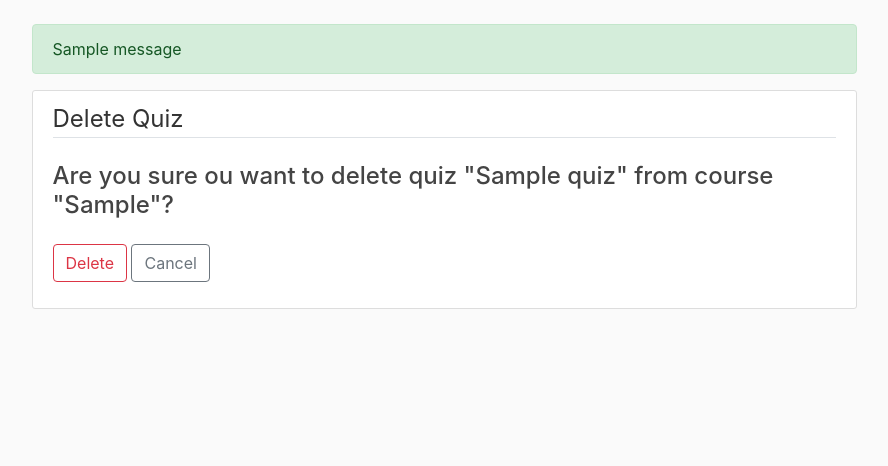
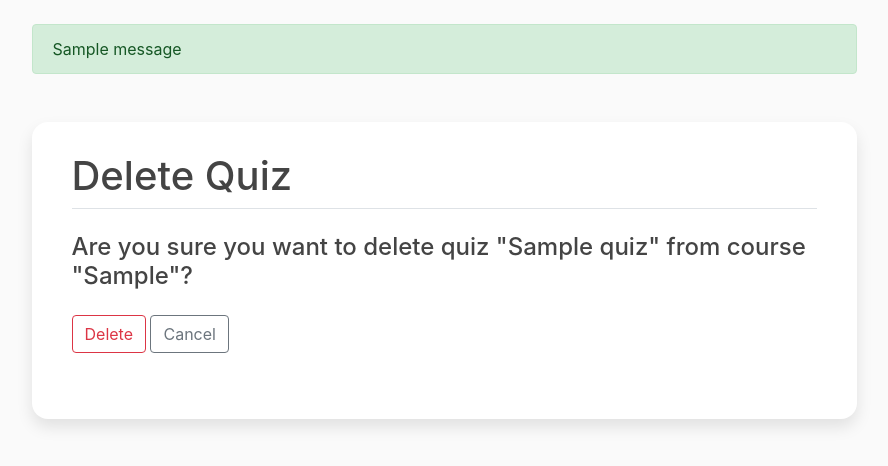
Before and after one commit to jcmProjects/quiz_dev, a Django app: page /quiz/1/delete/ in a window 1280 px wide. Shown: the part 56-522 px from the top of the page, without its empty margins (196-1084 px from the left). Run offline with Django 3.2, Linux system fonts and the light colour scheme; a user stored in the database is signed in; tables that the repository leaves empty hold one stand-in row (values such as "Sample post"); one stand-in notice (Sample message) is shown; some libraries are stand-ins or nearby versions.

Commit message:
graphical updates

```diff
--- a/django_quiz/quiz/templates/quiz/quiz_confirm_delete.html
+++ b/django_quiz/quiz/templates/quiz/quiz_confirm_delete.html
@@ -1,13 +1,15 @@
 {% extends "blog/base.html" %}
 {% block content %}
-    <div class="content-section">
+    <div class="card card-signin my-5">
+        <div class="card-body">
+            <div class="quiz-content-section">
                 <form method="POST">    <!-- must be "POST" for some reason... -->
                     {% csrf_token %}    <!-- Security Token. It's necessary, otherwise the form won't work. -->
                     <fieldset class="form-group">
                         <legend class="border-bottom mb-4">
-                    Delete Quiz
+                            <h1>Delete Quiz</h1>
                         </legend>
-                <h4>Are you sure ou want to delete quiz "{{ object.question }}" from course "{{ object.course }}"?</h4>
+                        <h4>Are you sure you want to delete quiz "{{ object.question }}" from course "{{ object.course }}"?</h4>
                     </fieldset>
                     <div class="form-group">
                         <button class="btn btn-outline-danger" type="submit">Delete</button>
@@ -15,4 +17,6 @@
                     </div>
                 </form>
             </div>
+        </div>
+    </div>
 {% endblock content %}
--- a/django_quiz/quiz/views.py
+++ b/django_quiz/quiz/views.py
@@ -1,6 +1,7 @@
 from django.shortcuts import render, get_object_or_404
 from django.contrib.auth.mixins import LoginRequiredMixin, UserPassesTestMixin
 from django.contrib.auth.models import User
+from django.contrib import messages
 from django.views.generic import ListView, DetailView, CreateView, UpdateView, DeleteView
 from .models import Quiz
 
@@ -15,6 +16,7 @@ class QuizCreateView(LoginRequiredMixin, CreateView):
 
     def form_valid(self, form):
         form.instance.author = self.request.user
+        messages.add_message(self.request, messages.INFO, 'Your Quiz has been successfully created.')
         return super().form_valid(form)
 
 
@@ -43,6 +45,7 @@ class QuizEditView(LoginRequiredMixin, UserPassesTestMixin, UpdateView):
 
     def form_valid(self, form):
         form.instance.author = self.request.user
+        messages.add_message(self.request, messages.INFO, 'Your Quiz has been successfully updated.')
         return super().form_valid(form)
 
     def test_func(self):
--- a/django_quiz/users/templates/users/profile.html
+++ b/django_quiz/users/templates/users/profile.html
@@ -1,7 +1,9 @@
 {% extends "blog/base.html" %}
 {% load crispy_forms_tags %}
 {% block content %}
-    <div class="content-section">
+    <div class="card card-signin my-5">
+        <div class="card-body">
+            <div class="quiz-content-section">
                 <div class="media">
                     <img class="rounded-circle account-img" src="{{ user.profile.image.url }}">
                     <div class="media-body">
@@ -23,4 +25,6 @@
                     </div>
                 </form>
             </div>
+        </div>
+    </div>
 {% endblock content %}
```
Also changed, not shown: django_quiz/quiz/templates/quiz/quiz_detail.html (+0 -7 lines), django_quiz/quiz/templates/quiz/quiz_form.html (+6 -1 lines), django_quiz/media/quiz_img/Beach_Boat_Wallpapers12.jpg (added), django_quiz/media/quiz_img/Dark-City.png (added), django_quiz/media/quiz_img/Material-Design-Desktop-Wallpaper-23163_nBSqkP5.jpg (added), django_quiz/media/quiz_img/hd-vector-leaves-desktop-backgrounds-s.jpg (added), django_quiz/media/quiz_img/hd-vector-leaves-desktop-backgrounds-s_1nYoUFz.jpg (added), django_quiz/media/quiz_img/planets.jpg (added). Lines whose indentation alone changed are shown as unchanged.
